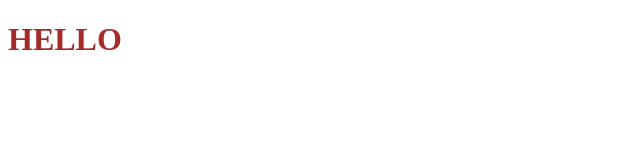
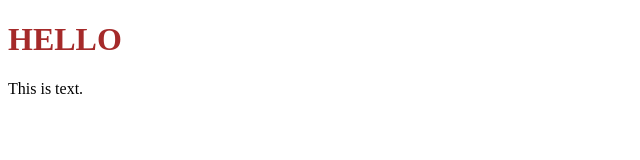
Before and after one commit to jonirenko/Web-tekniikat, a plain HTML site: page index.html in a window 1280 px wide. Shown: the full height of the page, 0-640 px from the left. Drawn offline with Linux system fonts and the light colour scheme.

Commit message:
Update index.html

```diff
--- a/index.html
+++ b/index.html
@@ -10,6 +10,8 @@
 <body>
     <h1>Hello</h1>
 
+    <p>This is text.</p>
+
     <script src="js/script.js"></script>
 </body>
 </html>
```
